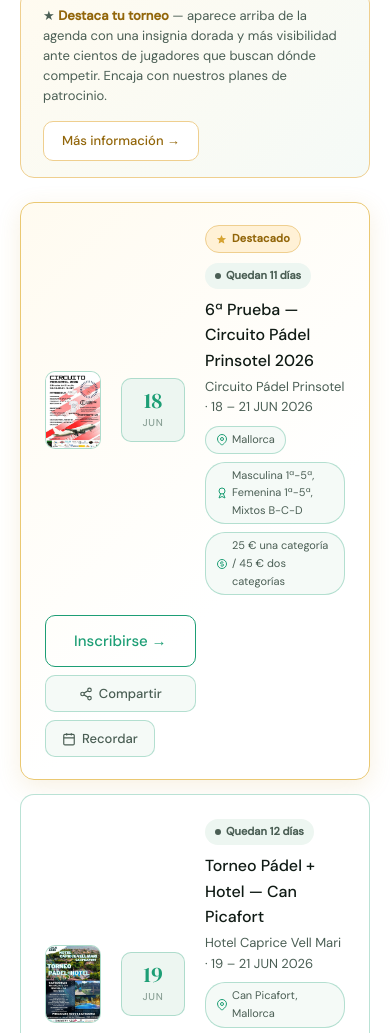
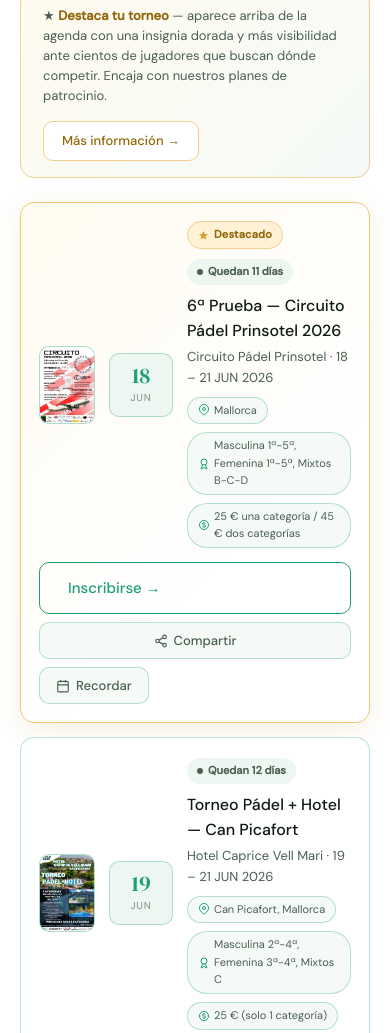
Before and after one commit to Padelenvivo/padelpromos, a website: page agenda.html in a window 390 px wide. Shown: the part 620-1653 px from the top of the page. Drawn offline with Linux system fonts and the light colour scheme.

Commit message:
Add responsive styles for tcard in agenda.html

```diff
--- a/agenda.html
+++ b/agenda.html
@@ -76,6 +76,13 @@
     .tcard:hover { border-color: var(--g); transform: translateY(-2px); }
     .tcard.destacado { border-color: #EAC872; background: linear-gradient(135deg, #FFFBF0 0%, #ffffff 65%); box-shadow: 0 6px 24px rgba(199,151,39,.14); }
     .tcard.destacado:hover { border-color: #D6A84A; }
+    @media (max-width: 640px) {
+        .tcard { flex-wrap: wrap; gap: 14px; padding: 18px; }
+        .tbody { flex-basis: 100%; }
+        .tactions { flex-basis: 100%; flex-direction: row; }
+        .tactions > * { flex: 1; }
+    }
+
     .tbadge-featured { display: inline-flex; align-items: center; gap: 5px; font-size: 11px; font-weight: 600; letter-spacing: .02em; color: #92660A; background: #FFF1D6; border: 0.5px solid #EFCF8F; padding: 4px 10px; border-radius: 20px; margin-bottom: 8px; margin-right: 6px; }
     .tbadge-featured svg { width: 11px; height: 11px; fill: #D6A331; flex-shrink: 0; }
 
```
